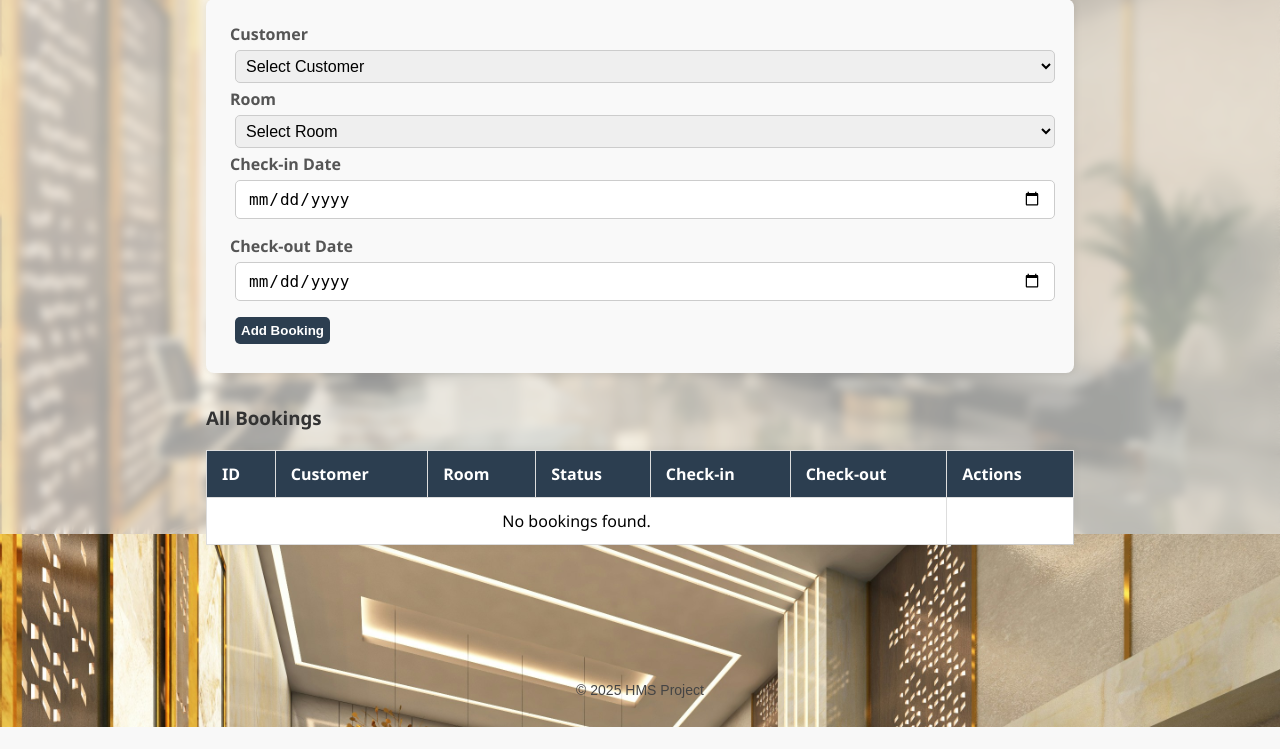
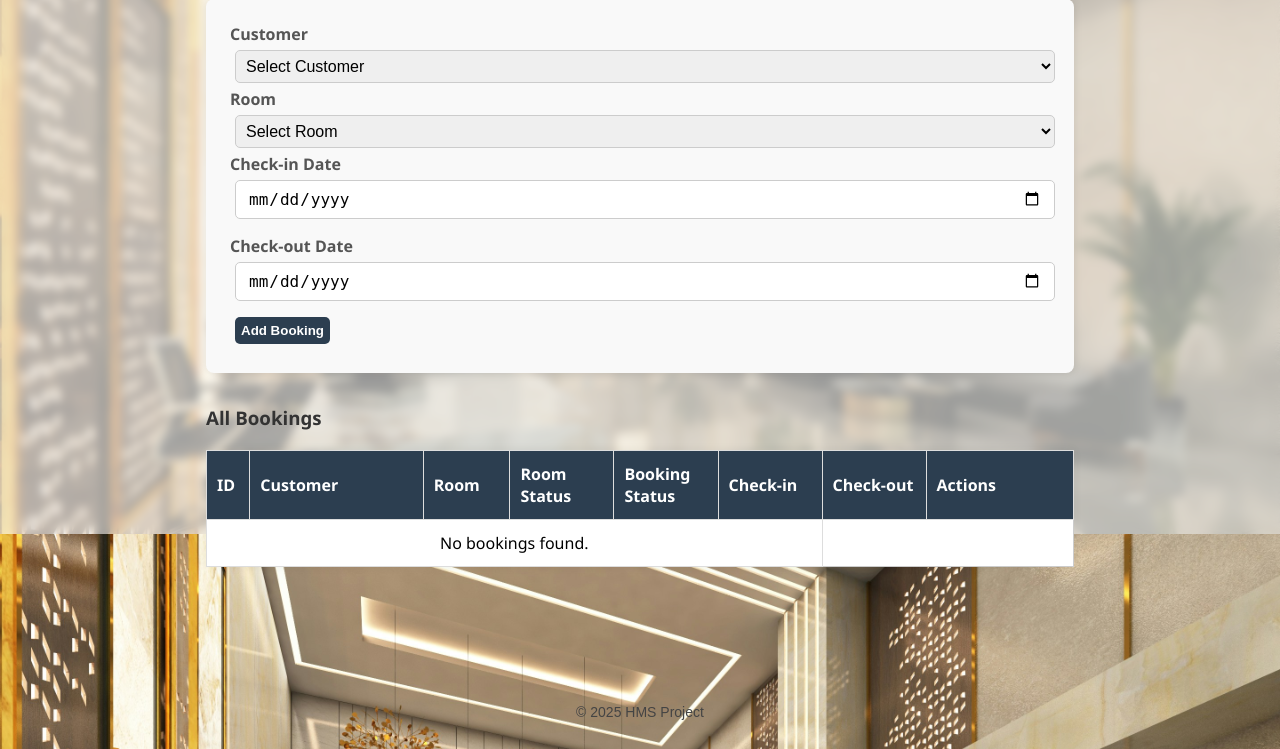
Before and after one commit to AshlyMaria98/hotel-management-system, a Flask app: page /bookings in a window 1280 px wide. Shown: the part 266-1015 px from the top of the page. Before the commit the page ends 993 px from the top, so only its background shows below. Run offline with Flask 3, Linux system fonts and the light colour scheme; the visitor is signed in with stand-in values (Sample User, id 1).

Commit message:
updated modules to ensure proper working

```diff
--- a/app.py
+++ b/app.py
@@ -199,7 +199,6 @@
 
     return render_template('bookings.html', edit_booking=booking, bookings=Booking.query.all(), customers=customers, rooms=rooms)
 
-
 @app.route('/bookings/delete/<int:id>', methods=['POST'])
 def delete_booking(id):
     if not session.get('logged_in'):
@@ -207,15 +206,22 @@
 
     booking = Booking.query.get_or_404(id)
 
-    # ---------- 🏨 Free the room when booking deleted ----------
+    # 1️⃣ Mark booking as cancelled instead of deleting
+    booking.status = "Cancelled"
+
+    # 2️⃣ Free the room
     room = Room.query.get(booking.room_id)
     if room:
         room.status = "Available"
 
-    db.session.delete(booking)
+    # 3️⃣ Update associated payment(s) to 'Refunded'
+    payments = Payment.query.filter_by(booking_id=booking.id).all()
+    for p in payments:
+        p.status = "Refunded"
+
     db.session.commit()
 
-    flash("Booking deleted and room marked as available", "success")
+    flash("Booking cancelled, room marked available, payment marked as refunded", "success")
     return redirect(url_for('bookings'))
 
 
@@ -315,7 +321,8 @@
             food=food,
             amount=total,
             date=request.form['date'],
-            payment_method=request.form['mode']
+            payment_method=request.form['mode'],
+            status="Paid"
         )
 
         db.session.add(new_payment)
--- a/models.py
+++ b/models.py
@@ -32,7 +32,7 @@
     room_id = db.Column(db.Integer, db.ForeignKey('room.id'), nullable=False)
     checkin = db.Column(db.String(20), nullable=False)
     checkout = db.Column(db.String(20), nullable=False)
-
+    status = db.Column(db.String(20), default="Active")
     payments = db.relationship("Payment", backref="booking", cascade="all, delete-orphan")
 
 
@@ -48,3 +48,4 @@
     amount = db.Column(db.Float)
     date = db.Column(db.String(20))
     payment_method = db.Column(db.String(50))
+    status = db.Column(db.String(20), default="Paid")
--- a/templates/bookings.html
+++ b/templates/bookings.html
@@ -88,29 +88,29 @@
     text-decoration: underline;
   }
 
-  /* Responsive Table */
+
   table {
   width: 100%;
   border-collapse: collapse;
   box-shadow: 0 0 10px rgba(0,0,0,0.05);
+  table-layout: fixed;  /* Fix column widths */
 }
 
 th, td {
-    padding: 12px 15px;
+  padding: 12px 10px;
   text-align: left;
   border-bottom: 1px solid #ddd;
+  word-wrap: break-word; /* Ensure long text wraps */
 }
 
-  th {
-    background-color: #007bff;
-    color: white;
-    font-weight: 600;
-  }
-
-  tr:nth-child(even) {
-    background-color: #f2f6fc;
-  }
-
+th:nth-child(1) { width: 5%; }   /* ID */
+th:nth-child(2) { width: 20%; }  /* Customer */
+th:nth-child(3) { width: 10%; }  /* Room */
+th:nth-child(4) { width: 12%; }  /* Room Status */
+th:nth-child(5) { width: 12%; }  /* Booking Status */
+th:nth-child(6) { width: 12%; }  /* Check-in */
+th:nth-child(7) { width: 12%; }  /* Check-out */
+th:nth-child(8) { width: 17%; }  /* Actions */
 
 
 
@@ -205,11 +205,11 @@
       <th>ID</th>
       <th>Customer</th>
       <th>Room</th>
-      <th>Status</th>
+      <th>Room Status</th>
+      <th>Booking Status</th>
       <th>Check-in</th>
       <th>Check-out</th>
       <th>Actions</th>
-
     </tr>
   </thead>
   <tbody>
@@ -218,8 +218,8 @@
       <td data-label="ID">{{ b.id }}</td>
       <td data-label="Customer">{{ b.customer.name if b.customer else "N/A" }}</td>
       <td data-label="Room">{{ b.room.room_no if b.room else "N/A" }}</td>
-        <td data-label="Status">{{ b.room.status if b.room else "N/A" }}</td>
-
+      <td data-label="Room Status">{{ b.room.status if b.room else "N/A" }}</td>
+      <td data-label="Booking Status">{{ b.status }}</td>
       <td data-label="Check-in">{{ b.checkin }}</td>
       <td data-label="Check-out">{{ b.checkout }}</td>
       <td data-label="Actions" class="actions">
@@ -227,8 +227,8 @@
         <form method="post" action="{{ url_for('delete_booking', id=b.id) }}" style="display:inline;" onsubmit="return confirm('Delete this booking?');">
           <button type="submit" class="delete-btn">Delete</button>
         </form>
+      </td>
 
-</td>
 
 
       </tr>
--- a/templates/payments.html
+++ b/templates/payments.html
@@ -123,6 +123,7 @@
           <th>Date</th>
           <th>Mode</th>
           <th>Actions</th>
+          <th>Status</th>
         </tr>
       </thead>
       <tbody>
@@ -133,6 +134,7 @@
           <td data-label="Room">{{ p.room_no }}</td>
           <td data-label="Amount">{{ p.amount }}</td>
           <td data-label="Date">{{ p.date }}</td>
+          <td data-label="Status">{{ p.status }}</td>
           <td data-label="Mode">{{ p.payment_method }}</td>
           <td data-label="Actions" class="actions">
   <a href="{{ url_for('edit_payment', id=p.id) }}" class="edit-btn">Edit</a>
```
Also changed, not shown: add_booking_status_column.py (added, +19 -0 lines), add_status_column.py (added, +20 -0 lines). Lines whose indentation alone changed are shown as unchanged.
